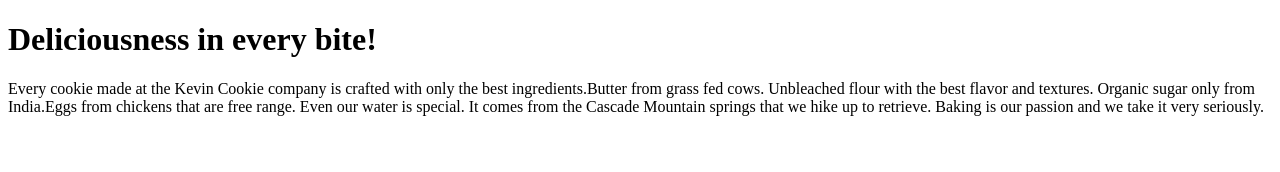
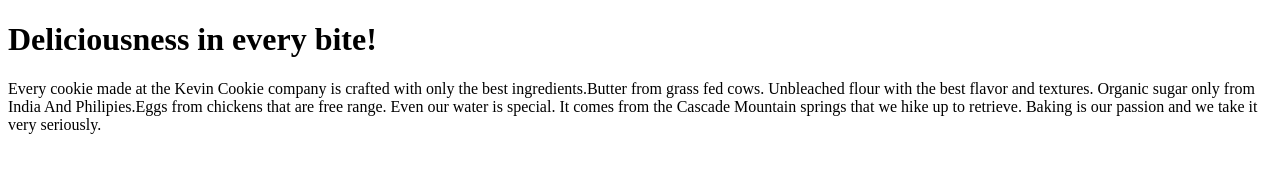
Before and after one commit to marhander12/marhander, a plain HTML site: page index.htm in a window 1280 px wide. Drawn offline with Linux system fonts and the light colour scheme.

Commit message:
Update index.htm

```diff
--- a/index.htm
+++ b/index.htm
@@ -6,7 +6,7 @@
 
 <p>Every cookie made at the Kevin Cookie company is crafted with only the best
    ingredients.Butter from grass fed cows. Unbleached  flour with the best flavor
-   and textures. Organic sugar only from India.Eggs from chickens that are free range.
+   and textures. Organic sugar only from India And Philipies.Eggs from chickens that are free range.
    Even our water is special. It comes from the Cascade Mountain springs that we
    hike up to retrieve. Baking is our passion and we take it very seriously.</p>
 </body>
```
